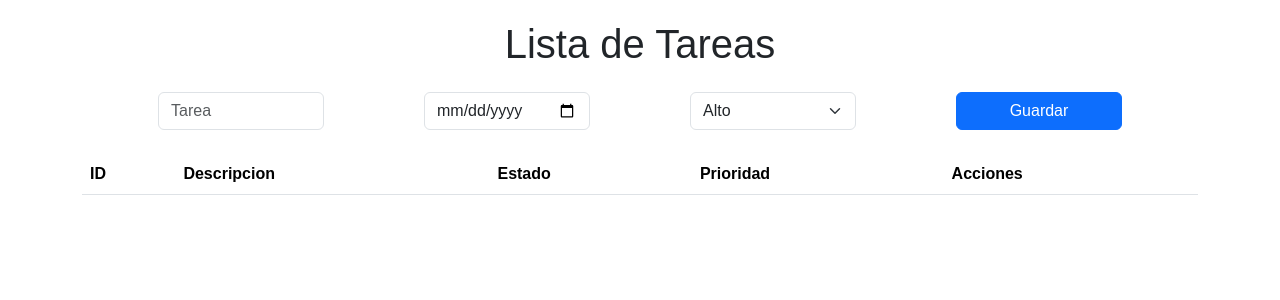
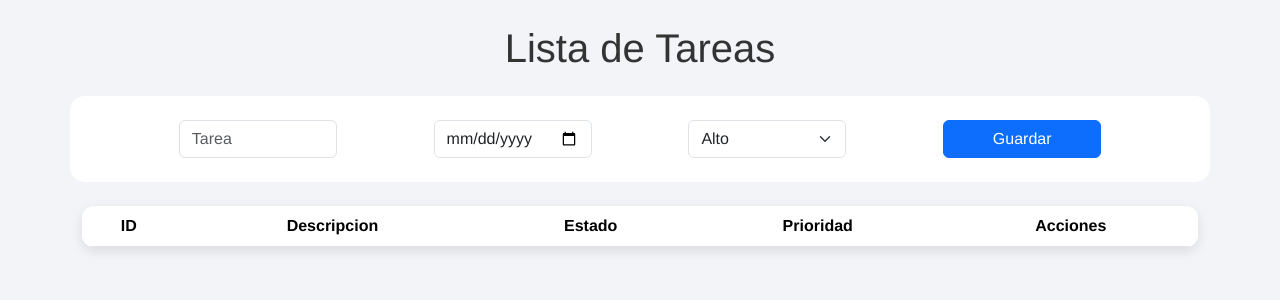
Before and after one commit to Juan-Otero/Proyecto-ArqSoftware, a PHP site: page /tareas.html in a window 1280 px wide. Shown: the top 300 px of the page. Run offline with PHP 8.4, Linux system fonts and the light colour scheme; lists and menus that the app fills with data are empty.

Commit message:
Ajustes Visuales con CSS

```diff
--- a/presentation/styles.css
+++ b/presentation/styles.css
@@ -1,5 +1,36 @@
+/*Ajustes Generales*/
+body {
+  font-family: 'Franklin Gothic Medium', 'Arial Narrow', Arial, sans-serif;
+  background-color: #f2f4f8;
+  margin: 0;
+  padding: 0;
+}
+
+form {
+  background-color: #fff;
+  padding: 1.5rem;
+  border-radius: 15px;
+}
+
+
+.title {
+  text-align: center;
+  margin-top: 1.5rem;
+  color: #333333;
+}
+
+
+/* ESTILOS PARA LOS INPUTS */
 .formulario-tareas {
   margin-bottom: 2rem;
+}
+
+form input,
+form select {
+border-radius: 8px;
+padding: 0.5rem;
+border: 1px solid #ccc;
+transition: all 0.2s ease-in-out;
 }
 
 .btn-guardar {
@@ -9,18 +40,29 @@
 }
 
 .btn-guardar:hover {
-    background-color: #0b5ed7;
+  background-color: #0f3f86;
 }
 
-  .tabla-tareas {
-    box-shadow: 0 0 10px rgba(0, 0, 0, 0.1);
+
+/* ESTILOS PARA LA TABLA DE TAREAS */
+table {
+  background-color: #fff;
+  border-radius: 12px;
+  overflow: hidden;
+  box-shadow: 0 4px 12px rgba(0, 0, 0, 0.1);
 }
 
-  body {
-    font-family: sans-serif;
-    padding: 20px;
+table th {
+  background-color: #007bff;
+  color: #fff;
+  text-align: center;
+  vertical-align: middle;
 }
 
-  h1 {
-    text-align: center;
+table td {
+  vertical-align: middle;
 }
+
+#tabla tbody tr:hover {
+  background-color: #f1f1f1;
+}
--- a/presentation/tareas.html
+++ b/presentation/tareas.html
@@ -8,7 +8,7 @@
     <link rel="stylesheet" href="styles.css" />
  </head>
  <body>
-  <h1>Lista de Tareas</h1>
+  <h1 class="title">Lista de Tareas</h1>
   <div id="listaTareas"></div>
   <main class="container my-4">
       <form class="row justify-content-evenly align-items-center">
```
Lines whose indentation alone changed are shown as unchanged.
